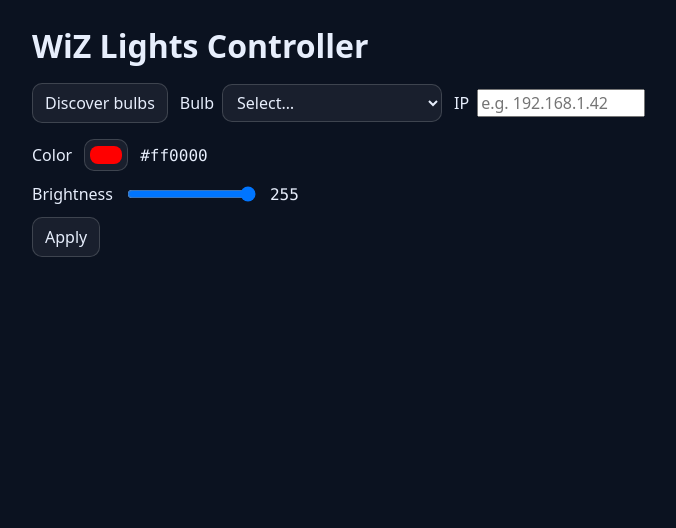
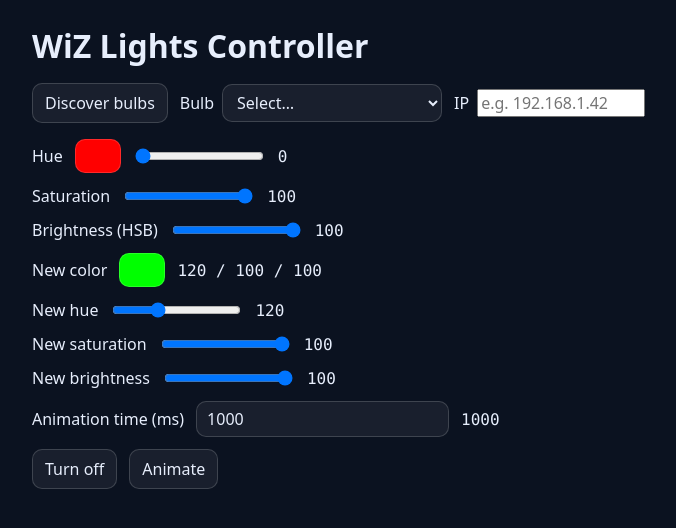
Before and after one commit to Krnsand/wiz-lights, a React (Vite) app: page / in a window 1280 px wide. Shown: the top 528 px of the page, without its empty margins (248-924 px from the left). Built offline with nearby package versions, Linux system fonts and the light colour scheme; the HTML template or start-up script is replaced by a standard one.

Commit message:
HSB color changing interface

```diff
--- a/index.html
+++ b/index.html
@@ -3,7 +3,7 @@
   <head>
     <meta charset="UTF-8" />
     <meta name="viewport" content="width=device-width, initial-scale=1.0" />
-    <title>wiz-lights</title>
+    <title>Wiz-Lights</title>
   </head>
   <body>
     <div id="root"></div>
--- a/src/App.css
+++ b/src/App.css
@@ -53,6 +53,14 @@
   opacity: 0.85;
 }
 
+.colorPreview {
+  width: 44px;
+  height: 32px;
+  border-radius: 10px;
+  border: 1px solid rgba(255, 255, 255, 0.16);
+  background: rgba(255, 255, 255, 0.06);
+}
+
 .colorInput {
   padding: 5px 2px;
   width: 44px;
--- a/src/App.tsx
+++ b/src/App.tsx
@@ -5,21 +5,58 @@
 export default function App() {
   const [bulbs, setBulbs] = useState<Array<{ ip: string; model?: string }>>([])
   const [selectedIp, setSelectedIp] = useState<string>('')
-  const [hex, setHex] = useState<string>('#ff0000')
+  const [h, setH] = useState<number>(0)
+  const [s, setS] = useState<number>(100)
+  const [v, setV] = useState<number>(100)
+  const [fromH, setFromH] = useState<number>(0)
+  const [fromS, setFromS] = useState<number>(100)
+  const [fromV, setFromV] = useState<number>(100)
+  const [toH, setToH] = useState<number>(120)
+  const [toS, setToS] = useState<number>(100)
+  const [toV, setToV] = useState<number>(100)
   const [brightness, setBrightness] = useState<number>(255)
+  const [durationMs, setDurationMs] = useState<number>(1000)
   const [status, setStatus] = useState<string>('')
   const [isDiscovering, setIsDiscovering] = useState(false)
   const [isApplying, setIsApplying] = useState(false)
+  const [isTogglingPower, setIsTogglingPower] = useState(false)
+  const [isAnimating, setIsAnimating] = useState(false)
+  const [isOn, setIsOn] = useState(true)
   const [isHydrated, setIsHydrated] = useState(false)
 
   useEffect(() => {
     try {
       const savedIp = localStorage.getItem('wiz.selectedIp')
-      const savedHex = localStorage.getItem('wiz.hex')
+      const savedH = localStorage.getItem('wiz.h')
+      const savedS = localStorage.getItem('wiz.s')
+      const savedV = localStorage.getItem('wiz.v')
       const savedBrightness = localStorage.getItem('wiz.brightness')
 
       if (savedIp) setSelectedIp(savedIp)
-      if (savedHex) setHex(savedHex)
+      if (savedH) {
+        const n = Number(savedH)
+        if (Number.isFinite(n)) {
+          const hh = clamp(n, 0, 360)
+          setH(hh)
+          setFromH(hh)
+        }
+      }
+      if (savedS) {
+        const n = Number(savedS)
+        if (Number.isFinite(n)) {
+          const ss = clamp(n, 0, 100)
+          setS(ss)
+          setFromS(ss)
+        }
+      }
+      if (savedV) {
+        const n = Number(savedV)
+        if (Number.isFinite(n)) {
+          const vv = clamp(n, 0, 100)
+          setV(vv)
+          setFromV(vv)
+        }
+      }
       if (savedBrightness) {
         const n = Number(savedBrightness)
         if (Number.isFinite(n)) setBrightness(n)
@@ -43,11 +80,13 @@
   useEffect(() => {
     if (!isHydrated) return
     try {
-      localStorage.setItem('wiz.hex', hex)
+      localStorage.setItem('wiz.h', String(h))
+      localStorage.setItem('wiz.s', String(s))
+      localStorage.setItem('wiz.v', String(v))
     } catch {
       // ignore
     }
-  }, [isHydrated, hex])
+  }, [isHydrated, h, s, v])
 
   useEffect(() => {
     if (!isHydrated) return
@@ -58,12 +97,36 @@
     }
   }, [isHydrated, brightness])
 
+  useEffect(() => {
+    if (!status) return
+    const t = setTimeout(() => {
+      setStatus('')
+    }, 5000)
+    return () => clearTimeout(t)
+  }, [status])
+
   const discover = async () => {
     setIsDiscovering(true)
     setStatus('Discovering bulbs on LAN...')
     try {
       const res = await fetch('/api/bulbs?timeoutMs=900')
-      const json = (await res.json()) as { bulbs?: Array<{ ip: string; model?: string }> }
+
+      const bodyText = await res.text()
+      const contentType = res.headers.get('content-type') ?? ''
+      const parsed =
+        bodyText && contentType.includes('application/json')
+          ? (JSON.parse(bodyText) as unknown)
+          : undefined
+
+      if (!res.ok) {
+        const errorFromJson =
+          parsed && typeof parsed === 'object' && 'error' in (parsed as Record<string, unknown>)
+            ? String((parsed as Record<string, unknown>).error)
+            : undefined
+        throw new Error(errorFromJson ?? (bodyText ? bodyText : `Request failed (${res.status})`))
+      }
+
+      const json = (parsed ?? {}) as { bulbs?: Array<{ ip: string; model?: string }> }
       const list = json.bulbs ?? []
       setBulbs(list)
       if (!selectedIp && list[0]?.ip) setSelectedIp(list[0].ip)
@@ -75,14 +138,40 @@
     }
   }
 
-  const apply = async (nextHex = hex, nextBrightness = brightness) => {
+  const togglePower = async () => {
+    if (!selectedIp) {
+      setStatus('Select a bulb first.')
+      return
+    }
+    const next = !isOn
+    setIsTogglingPower(true)
+    try {
+      const res = await fetch('/api/power', {
+        method: 'POST',
+        headers: { 'Content-Type': 'application/json' },
+        body: JSON.stringify({ ip: selectedIp, on: next }),
+      })
+      if (!res.ok) {
+        const json = (await res.json().catch(() => ({}))) as { error?: string }
+        throw new Error(json.error ?? `Request failed (${res.status})`)
+      }
+      setIsOn(next)
+      setStatus(next ? 'Turned on.' : 'Turned off.')
+    } catch (e) {
+      setStatus(e instanceof Error ? e.message : String(e))
+    } finally {
+      setIsTogglingPower(false)
+    }
+  }
+
+  const apply = async (next: { h: number; s: number; v: number }, nextBrightness = brightness) => {
     if (!selectedIp) {
       setStatus('Select a bulb first.')
       return
     }
     setIsApplying(true)
     try {
-      const { r, g, b } = hexToRgb(nextHex)
+      const { r, g, b } = hsbToRgb(next)
       const res = await fetch('/api/color', {
         method: 'POST',
         headers: { 'Content-Type': 'application/json' },
@@ -97,6 +186,39 @@
       setStatus(e instanceof Error ? e.message : String(e))
     } finally {
       setIsApplying(false)
+    }
+  }
+
+  const animate = async () => {
+    if (!selectedIp) {
+      setStatus('Select a bulb first.')
+      return
+    }
+    setIsAnimating(true)
+    setStatus('Animating…')
+    try {
+      const from = hsbToRgb({ h: fromH, s: fromS, v: fromV })
+      const to = hsbToRgb({ h: toH, s: toS, v: toV })
+      const res = await fetch('/api/animate', {
+        method: 'POST',
+        headers: { 'Content-Type': 'application/json' },
+        body: JSON.stringify({ ip: selectedIp, from, to, durationMs, brightness }),
+      })
+      if (!res.ok) {
+        const json = (await res.json().catch(() => ({}))) as { error?: string }
+        throw new Error(json.error ?? `Request failed (${res.status})`)
+      }
+      setH(toH)
+      setS(toS)
+      setV(toV)
+      setFromH(toH)
+      setFromS(toS)
+      setFromV(toV)
+      setStatus('Animated.')
+    } catch (e) {
+      setStatus(e instanceof Error ? e.message : String(e))
+    } finally {
+      setIsAnimating(false)
     }
   }
 
@@ -138,22 +260,62 @@
 
       <div className="panel">
         <label className="fieldWide">
-          Color
+          Hue
+          <span
+            className="colorPreview"
+            style={{ backgroundColor: rgbToCss(hsbToRgb({ h, s, v })) }}
+          />
           <input
-            type="color"
-            className="colorInput"
-            value={hex}
+            type="range"
+            min={0}
+            max={360}
+            value={h}
             onChange={(e) => {
-              const v = e.target.value
-              setHex(v)
-              void apply(v, brightness)
+              const nextH = clamp(Number(e.target.value), 0, 360)
+              setH(nextH)
+              setFromH(nextH)
+              void apply({ h: nextH, s, v }, brightness)
             }}
           />
-          <code>{hex}</code>
+          <code>{h}</code>
         </label>
 
         <label className="fieldWide">
-          Brightness
+          Saturation
+          <input
+            type="range"
+            min={0}
+            max={100}
+            value={s}
+            onChange={(e) => {
+              const nextS = clamp(Number(e.target.value), 0, 100)
+              setS(nextS)
+              setFromS(nextS)
+              void apply({ h, s: nextS, v }, brightness)
+            }}
+          />
+          <code>{s}</code>
+        </label>
+
+        <label className="fieldWide">
+          Brightness (HSB)
+          <input
+            type="range"
+            min={0}
+            max={100}
+            value={v}
+            onChange={(e) => {
+              const nextV = clamp(Number(e.target.value), 0, 100)
+              setV(nextV)
+              setFromV(nextV)
+              void apply({ h, s, v: nextV }, brightness)
+            }}
+          />
+          <code>{v}</code>
+        </label>
+
+        {/* <label className="fieldWide">
+          Dimming
           <input
             type="range"
             min={1}
@@ -163,15 +325,125 @@
               const v = Number(e.target.value)
               setBrightness(v)
             }}
-            onMouseUp={() => void apply(hex, brightness)}
-            onTouchEnd={() => void apply(hex, brightness)}
+            onMouseUp={() => void apply({ h, s, v }, brightness)}
+            onTouchEnd={() => void apply({ h, s, v }, brightness)}
           />
           <code>{brightness}</code>
+        </label> */}
+
+        {/* <label className="fieldWide">
+          Current color
+          <span
+            className="colorPreview"
+            style={{ backgroundColor: rgbToCss(hsbToRgb({ h: fromH, s: fromS, v: fromV })) }}
+          />
+          <code>
+            {fromH} / {fromS} / {fromV}
+          </code>
+        </label>
+
+        <label className="fieldWide">
+          Current hue
+          <input
+            type="range"
+            min={0}
+            max={360}
+            value={fromH}
+            onChange={(e) => setFromH(clamp(Number(e.target.value), 0, 360))}
+          />
+          <code>{fromH}</code>
+        </label>
+
+        <label className="fieldWide">
+          Current saturation
+          <input
+            type="range"
+            min={0}
+            max={100}
+            value={fromS}
+            onChange={(e) => setFromS(clamp(Number(e.target.value), 0, 100))}
+          />
+          <code>{fromS}</code>
+        </label>
+
+        <label className="fieldWide">
+          Current brightness
+          <input
+            type="range"
+            min={0}
+            max={100}
+            value={fromV}
+            onChange={(e) => setFromV(clamp(Number(e.target.value), 0, 100))}
+          />
+          <code>{fromV}</code>
+        </label> */}
+
+        <label className="fieldWide">
+          New color
+          <span
+            className="colorPreview"
+            style={{ backgroundColor: rgbToCss(hsbToRgb({ h: toH, s: toS, v: toV })) }}
+          />
+          <code>
+            {toH} / {toS} / {toV}
+          </code>
+        </label>
+
+        <label className="fieldWide">
+          New hue
+          <input
+            type="range"
+            min={0}
+            max={360}
+            value={toH}
+            onChange={(e) => setToH(clamp(Number(e.target.value), 0, 360))}
+          />
+          <code>{toH}</code>
+        </label>
+
+        <label className="fieldWide">
+          New saturation
+          <input
+            type="range"
+            min={0}
+            max={100}
+            value={toS}
+            onChange={(e) => setToS(clamp(Number(e.target.value), 0, 100))}
+          />
+          <code>{toS}</code>
+        </label>
+
+        <label className="fieldWide">
+          New brightness
+          <input
+            type="range"
+            min={0}
+            max={100}
+            value={toV}
+            onChange={(e) => setToV(clamp(Number(e.target.value), 0, 100))}
+          />
+          <code>{toV}</code>
+        </label>
+
+        <label className="fieldWide">
+          Animation time (ms)
+          <input
+            type="text"
+            value={String(durationMs)}
+            onChange={(e) => {
+              const n = Number(e.target.value)
+              if (Number.isFinite(n)) setDurationMs(n)
+            }}
+          />
+          <code>{durationMs}</code>
         </label>
 
         <div className="statusRow">
-          <button onClick={() => void apply()} disabled={isApplying}>
-            {isApplying ? 'Applying…' : 'Apply'}
+          <button onClick={togglePower} disabled={isTogglingPower || isApplying}>
+            {isTogglingPower ? 'Working…' : isOn ? 'Turn off' : 'Turn on'}
+          </button>
+          <button onClick={animate} disabled={isAnimating || isApplying || isTogglingPower}>
+            {isAnimating ? 'Animating…' : 'Animate'}
           </button>
           <span className="status">{status}</span>
         </div>
@@ -180,12 +452,51 @@
   )
 }
 
-function hexToRgb(hex: string) {
-  const cleaned = hex.replace('#', '').trim()
-  const full = cleaned.length === 3 ? cleaned.split('').map((c) => c + c).join('') : cleaned
-  const n = Number.parseInt(full, 16)
-  const r = (n >> 16) & 0xff
-  const g = (n >> 8) & 0xff
-  const b = n & 0xff
-  return { r, g, b }
+function clamp(n: number, min: number, max: number) {
+  if (!Number.isFinite(n)) return min
+  return Math.max(min, Math.min(max, Math.round(n)))
 }
+
+function hsbToRgb(hsb: { h: number; s: number; v: number }) {
+  const h = ((hsb.h % 360) + 360) % 360
+  const s = clamp(hsb.s, 0, 100) / 100
+  const v = clamp(hsb.v, 0, 100) / 100
+
+  const c = v * s
+  const x = c * (1 - Math.abs(((h / 60) % 2) - 1))
+  const m = v - c
+
+  let rp = 0
+  let gp = 0
+  let bp = 0
+
+  if (h < 60) {
+    rp = c
+    gp = x
+  } else if (h < 120) {
+    rp = x
+    gp = c
+  } else if (h < 180) {
+    gp = c
+    bp = x
+  } else if (h < 240) {
+    gp = x
+    bp = c
+  } else if (h < 300) {
+    rp = x
+    bp = c
+  } else {
+    rp = c
+    bp = x
+  }
+
+  return {
+    r: clamp((rp + m) * 255, 0, 255),
+    g: clamp((gp + m) * 255, 0, 255),
+    b: clamp((bp + m) * 255, 0, 255),
+  }
+}
+
+function rgbToCss(rgb: { r: number; g: number; b: number }) {
+  return `rgb(${rgb.r}, ${rgb.g}, ${rgb.b})`
+}
```
Also changed, not shown: 2 other files (tests, documents, lock files or other folders).
